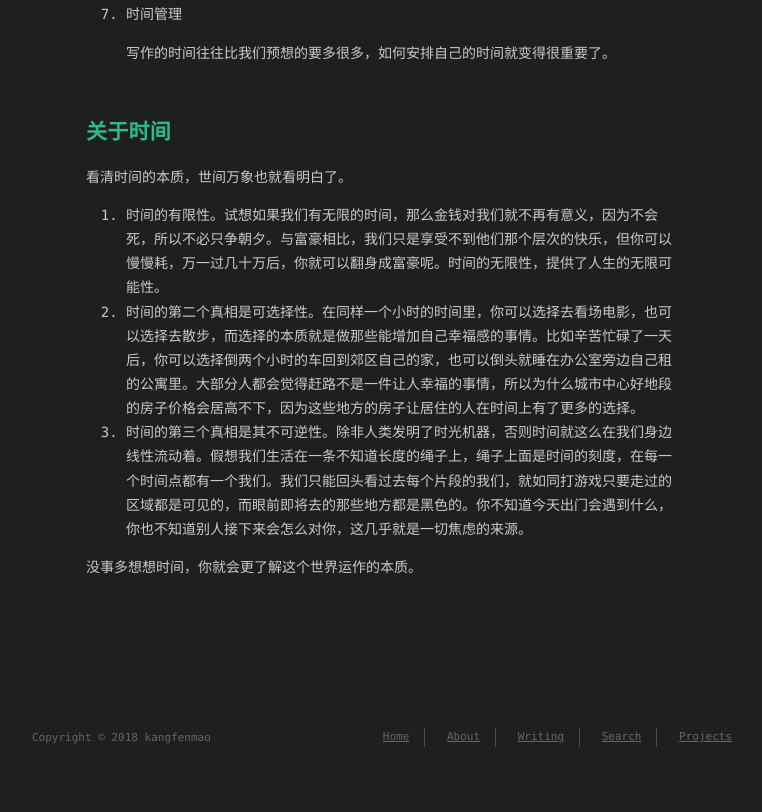
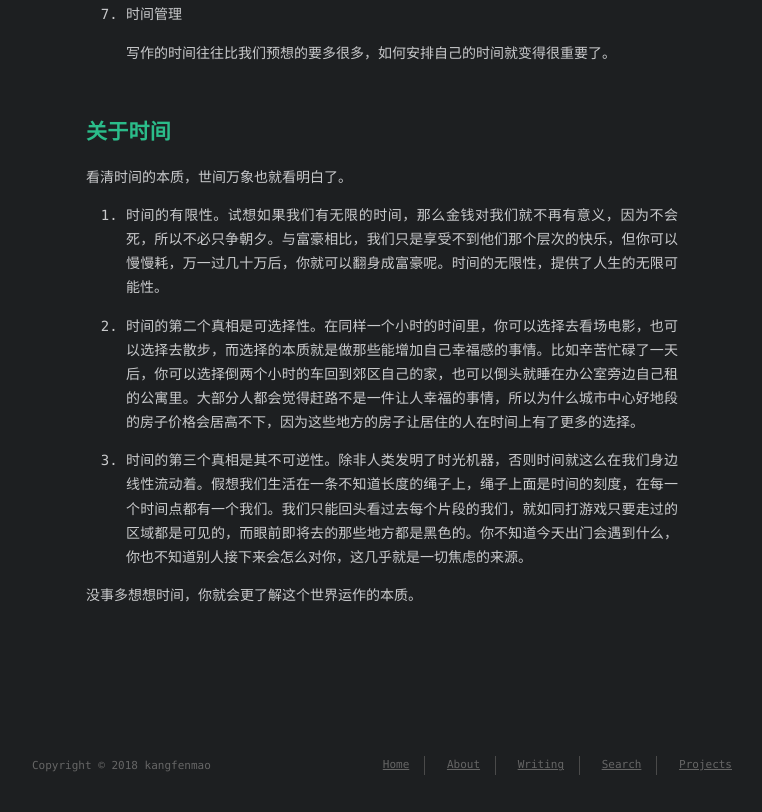
Before and after one commit to excitedcat/blog, a plain HTML site: page about/index.html in a window 1280 px wide. Shown: the part 1116-1928 px from the top of the page, without its empty margins (258-1020 px from the left). Before the commit the page ends 1900 px from the top, so only its background shows below. Drawn offline with Linux system fonts and the light colour scheme; a script that the page names is missing; a web font is replaced by a local one.

Commit message:
Site updated: 2018-01-14 22:17:17

```diff
--- a/about/index.html
+++ b/about/index.html
@@ -13,7 +13,7 @@
 <meta property="og:site_name" content="ExcitedCat">
 <meta property="og:description" content="为什么要写博客？为啥要写？写了不一定有人看，有人看了也不一定有人愿意支付报酬。 这里我想到了几个理由：  锻炼写作能力 有些时候很羡慕那些出书的人，他们把自己的经验和见解、知识与技巧通过一篇篇文章传递给读者。这一篇篇文章是如何形成的，想必花费了不少时间与精力吧。  独立思考 网络的普及让我们精力越来越分散，我们的注意力被各种社交媒体、花边新闻、网络流行词、购物打折等事物占据，而注意力是非常稀缺的资">
 <meta property="og:locale" content="zh-CN">
-<meta property="og:updated_time" content="2018-01-14T14:14:38.334Z">
+<meta property="og:updated_time" content="2018-01-14T14:16:57.892Z">
 <meta name="twitter:card" content="summary">
 <meta name="twitter:title" content="About me">
 <meta name="twitter:description" content="为什么要写博客？为啥要写？写了不一定有人看，有人看了也不一定有人愿意支付报酬。 这里我想到了几个理由：  锻炼写作能力 有些时候很羡慕那些出书的人，他们把自己的经验和见解、知识与技巧通过一篇篇文章传递给读者。这一篇篇文章是如何形成的，想必花费了不少时间与精力吧。  独立思考 网络的普及让我们精力越来越分散，我们的注意力被各种社交媒体、花边新闻、网络流行词、购物打折等事物占据，而注意力是非常稀缺的资">
@@ -136,9 +136,12 @@
 </ol>
 <h1 id="关于时间"><a href="#关于时间" class="headerlink" title="关于时间"></a>关于时间</h1><p>看清时间的本质，世间万象也就看明白了。</p>
 <ol>
-<li>时间的有限性。试想如果我们有无限的时间，那么金钱对我们就不再有意义，因为不会死，所以不必只争朝夕。与富豪相比，我们只是享受不到他们那个层次的快乐，但你可以慢慢耗，万一过几十万后，你就可以翻身成富豪呢。时间的无限性，提供了人生的无限可能性。</li>
-<li>时间的第二个真相是可选择性。在同样一个小时的时间里，你可以选择去看场电影，也可以选择去散步，而选择的本质就是做那些能增加自己幸福感的事情。比如辛苦忙碌了一天后，你可以选择倒两个小时的车回到郊区自己的家，也可以倒头就睡在办公室旁边自己租的公寓里。大部分人都会觉得赶路不是一件让人幸福的事情，所以为什么城市中心好地段的房子价格会居高不下，因为这些地方的房子让居住的人在时间上有了更多的选择。</li>
-<li>时间的第三个真相是其不可逆性。除非人类发明了时光机器，否则时间就这么在我们身边线性流动着。假想我们生活在一条不知道长度的绳子上，绳子上面是时间的刻度，在每一个时间点都有一个我们。我们只能回头看过去每个片段的我们，就如同打游戏只要走过的区域都是可见的，而眼前即将去的那些地方都是黑色的。你不知道今天出门会遇到什么，你也不知道别人接下来会怎么对你，这几乎就是一切焦虑的来源。</li>
+<li><p>时间的有限性。试想如果我们有无限的时间，那么金钱对我们就不再有意义，因为不会死，所以不必只争朝夕。与富豪相比，我们只是享受不到他们那个层次的快乐，但你可以慢慢耗，万一过几十万后，你就可以翻身成富豪呢。时间的无限性，提供了人生的无限可能性。</p>
+</li>
+<li><p>时间的第二个真相是可选择性。在同样一个小时的时间里，你可以选择去看场电影，也可以选择去散步，而选择的本质就是做那些能增加自己幸福感的事情。比如辛苦忙碌了一天后，你可以选择倒两个小时的车回到郊区自己的家，也可以倒头就睡在办公室旁边自己租的公寓里。大部分人都会觉得赶路不是一件让人幸福的事情，所以为什么城市中心好地段的房子价格会居高不下，因为这些地方的房子让居住的人在时间上有了更多的选择。</p>
+</li>
+<li><p>时间的第三个真相是其不可逆性。除非人类发明了时光机器，否则时间就这么在我们身边线性流动着。假想我们生活在一条不知道长度的绳子上，绳子上面是时间的刻度，在每一个时间点都有一个我们。我们只能回头看过去每个片段的我们，就如同打游戏只要走过的区域都是可见的，而眼前即将去的那些地方都是黑色的。你不知道今天出门会遇到什么，你也不知道别人接下来会怎么对你，这几乎就是一切焦虑的来源。</p>
+</li>
 </ol>
 <p>没事多想想时间，你就会更了解这个世界运作的本质。</p>
 
--- a/sitemap.xml
+++ b/sitemap.xml
@@ -4,7 +4,7 @@
   <url>
     <loc>http://www.ijustplay.cn/about/index.html</loc>
 
-    <lastmod>2018-01-14T14:14:38.334Z</lastmod>
+    <lastmod>2018-01-14T14:16:57.892Z</lastmod>
 
   </url>
 
```
